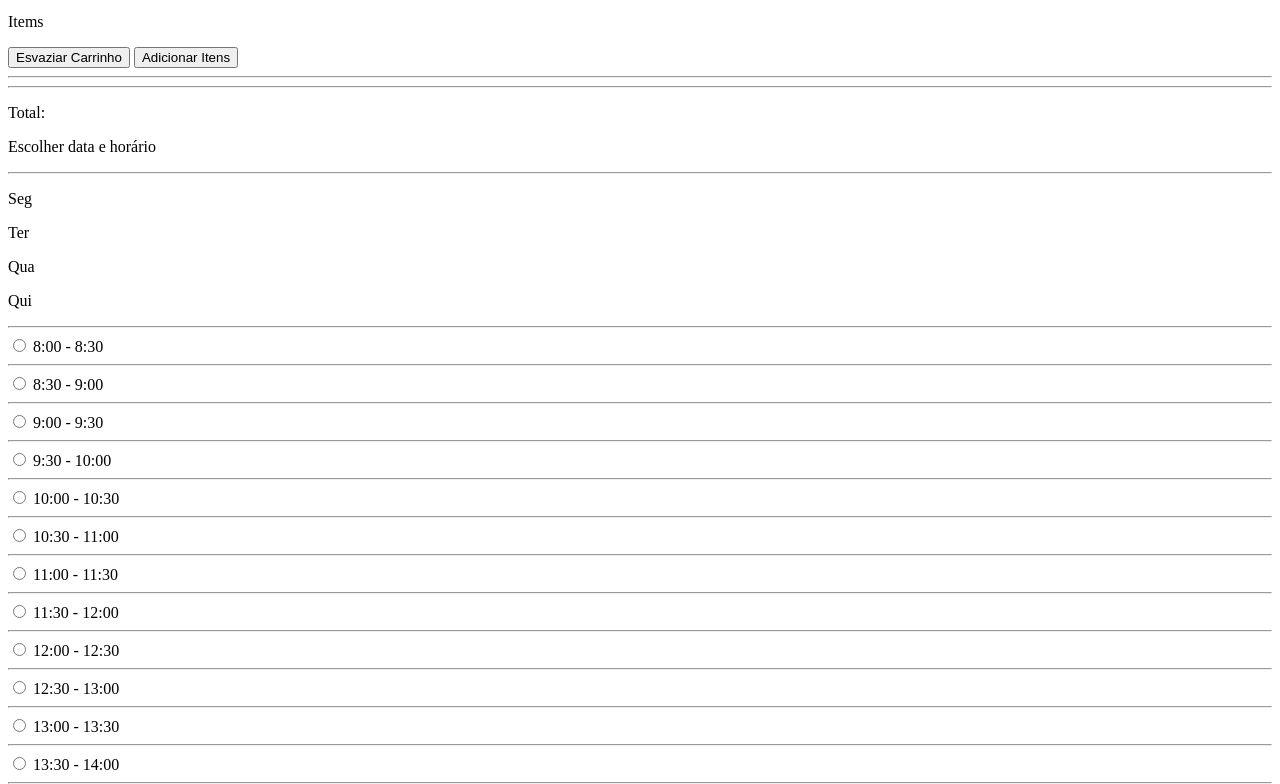
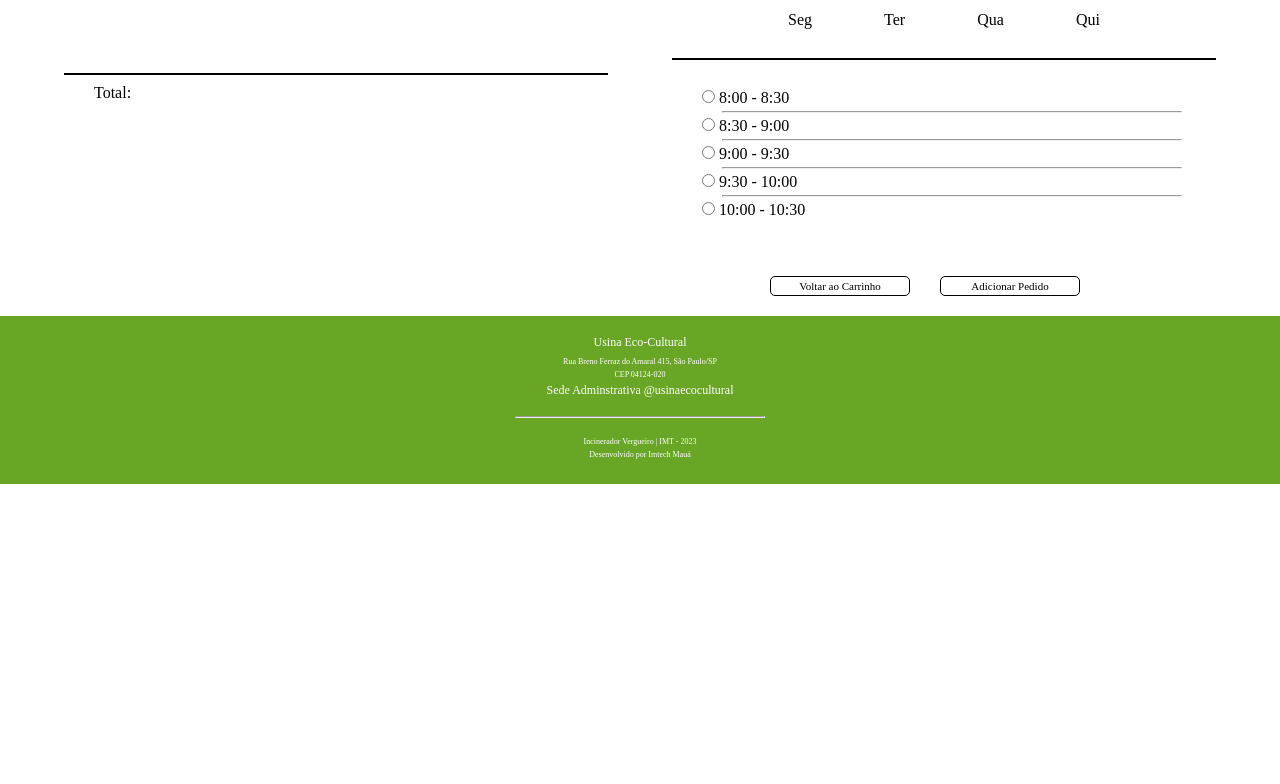
Before and after one commit to LucaPinheiro/IncineradorVergueiro-Front, a plain HTML site: page pages/user/newOrder.html in a window 1280 px wide. Shown: the part 260-1044 px from the top of the page. After the commit the page ends 800 px from the top, so only its background shows below. Drawn offline with Linux system fonts and the light colour scheme; a web font is replaced by a local one.

Commit message:
Desktop screen finished

```diff
--- a/pages/user/newOrder.html
+++ b/pages/user/newOrder.html
@@ -5,7 +5,7 @@
     <meta charset="UTF-8">
     <meta name="viewport" content="width=device-width, initial-scale=1.0">
     <title>Agendamento de Pedidos</title>
-    <link rel="stylesheet" href="../../styles/new order/neworder.css">
+    <link rel="stylesheet" href="../../styles/neworder/neworder.css">
 </head>
 
 <body>
@@ -56,7 +56,7 @@
                 </div>
                 <hr class="second-line">
 
-                <div>
+                <div class="container__empty">
 
                 </div>
 
@@ -125,19 +125,21 @@
                             <input type="radio" id="option12" name="options" class="radius-button">
                             <label for="option12">13:30 - 14:00</label>
                             <hr class="fifth-box-line">
+                        </section>
+
 
                     </div>
                 </div>
-        </section>
             </div>
         </section>
 
 
         <div class="container__button">
-            <button id="first-button" type="submit">Voltar ao Carrinho</button>
-            <button id="second-button" type="submit">Adicionar Pedido</button>
+            <button id="button" type="submit">Voltar ao Carrinho</button>
+            <button id="button" type="submit">Adicionar Pedido</button>
 
         </div>
+    </main>
 
     <footer class="footer">
         <h2>Usina Eco-Cultural</h2>
@@ -148,11 +150,6 @@
         <h4>Incinerador Vergueiro | IMT - 2023</h4>
         <h4>Desenvolvido por Imtech Mauá</h4>
     </footer>
-
-
-
-
-    </main>
     <script type="module" src="../../scripts/home/navbar/navbar.js"></script>
 </body>
 
--- a/styles/newOrder/neworder.css
+++ b/styles/newOrder/neworder.css
@@ -40,11 +40,20 @@
     border-radius: 5px;
     padding: 3px 9px;
     font-family: var(--main-font-family);
+    border-width: 1px;
 }
 
 .third-line {
     border: 1px solid black;
     margin-top: 60px;
+}
+
+.container__empty {
+    margin: 20px 20px;
+    overflow: scroll;
+    overflow-x: hidden;
+    scroll-snap-type: both mandatory;
+    scroll-padding: 10px;
 }
 
 .container__second-box {
@@ -74,9 +83,9 @@
 }
 
 .container__fifth-box {
-    display: block;
     margin: 20px 20px;
     overflow: scroll;
+    overflow-x: hidden;
     scroll-snap-type: both mandatory;
     scroll-padding: 10px;
 }
@@ -102,17 +111,6 @@
     justify-content: space-around;
 }
 
-#first-button {
-    padding: 5px;
-    margin-left: 60px;
-}
-
-#second-button {
-    padding: 10px;
-    margin-right: 60px;
-
-}
-
 .container__button button {
     font-family: var(--main-font-family);
     background-color: white;
@@ -122,6 +120,12 @@
     margin-top: 10px;
     margin-bottom: 20px;
 }
+
+#button {
+    padding: 3px 9px 3px 9px;
+    border-width: 1px;
+}
+
 
 @media screen and (min-width: 820px) {
     .title {
@@ -140,7 +144,7 @@
     .container__first-box__button {
         border-radius: 5px;
         padding: 3px 9px;
-        font-size: 14px;
+        font-size: 12px;
         width: 170px;
     }
 
@@ -179,18 +183,94 @@
         width: 95%;
     }
 
-    #first-button {
-        padding: 4px;
-        margin-left: 60px;
-        width: 170px;
-        font-size: 13px;
+    #button {
+        width: 160px;
+        font-size: 12px;
+        border-width: 1px;
+    }
+}
+
+
+@media screen and (min-width: 1024px) {
+    .title {
+        font-size: 22px;
     }
 
-    #second-button {
-        padding: 8px;
-        margin-right: 60px;
-        width: 170px;
-        font-size: 13px;
+    .line {
+        width: 350px;
+    }
+
+    .container__section {
+        padding: 1em 4em;
+        display: flex;
+        gap: 4em;
+    }
+
+    .container__first-box {
+        margin: 60px 30px 0px 30px;
+        font-size: 16px;
+    }
+
+    .container___section-first {
+        width: 50%;
+    }
+
+    .container__section-second {
+        width: 50%;
+        margin-top: 26px;
+    }
+
+    .container__first-box__button {
+        padding: 2px 6px;
+        font-size: 11px;
+        width: 120px;
+    }
+
+    .container__second-box {
+        margin: 10px 30px 0px 30px;
+        font-size: 16px;
+    }
+
+    .container__third-box {
+        margin: 40px 30px 0px 30px;
+        font-size: 16px;
+    }
+
+    .container__fourth-box {
+        margin: 15px 80px 30px 80px;
+        font-size: 16px;
+    }
+
+    .container__fourth-box {
+        margin: 15px 80px 30px 80px;
+        font-size: 16px;
+    }
+
+    .container__fifth-box {
+        margin: 30px 30px;
+        font-size: 16px;
+    }
+
+    .fifth-box-line {
+        margin: 5px 20px 5px 20px;
+    }
+
+    .fifth-line {
+        margin-top: 30px;
+    }
+
+    .container__button {
+        display: flex;
+        justify-content: end;
+        gap: 30px;
+        margin-right: 200px;
+    }
+
+    #button {
+        width: 140px;
+        font-size: 11px;
+        border-width: 1px;
+
     }
 
 }
```
Lines whose indentation alone changed are shown as unchanged.
